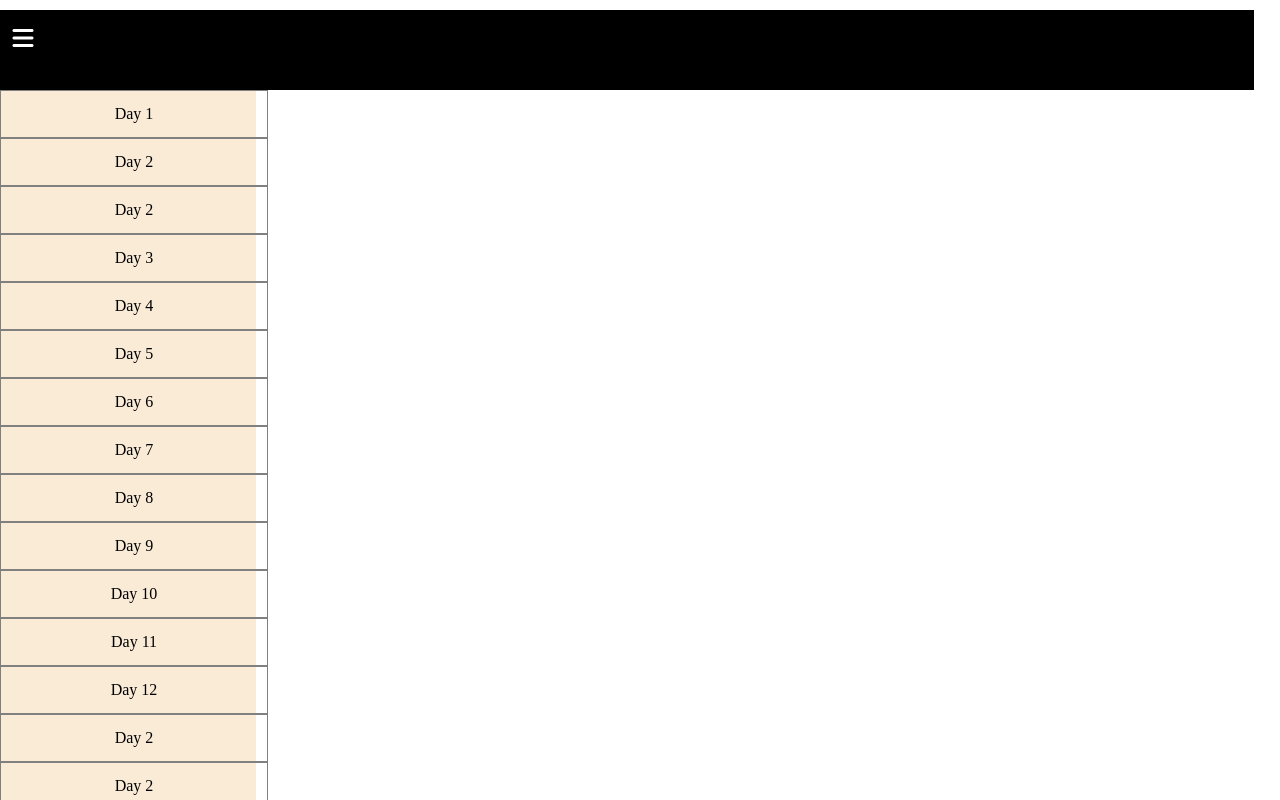
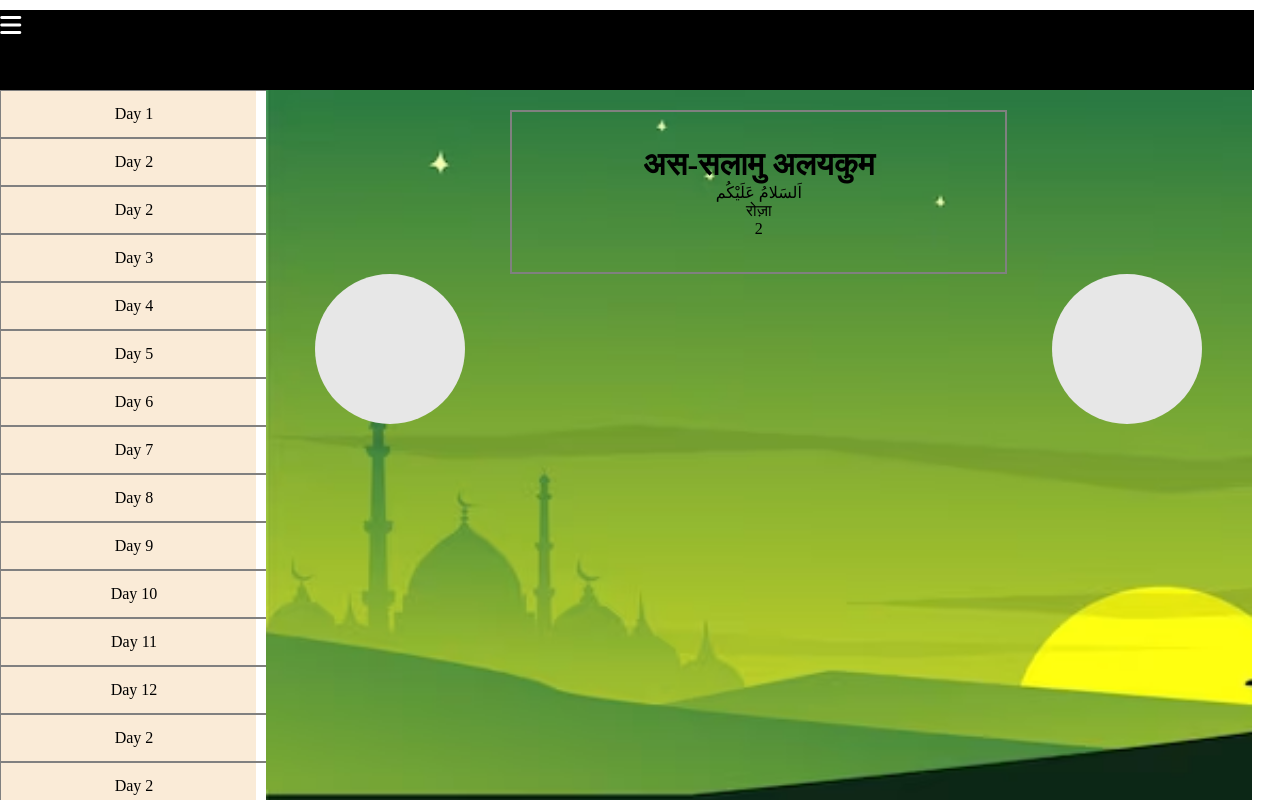
Before and after one commit to JavedALiShamma/Ramadan-Tracker, a plain HTML site: page index.html in a window 1280 px wide. Shown: the top 800 px of the page. Drawn offline with nearby package versions, Linux system fonts and the light colour scheme.

Commit message:
New version

```diff
--- a/index.html
+++ b/index.html
@@ -16,9 +16,13 @@
             <i class="fa-solid fa-bars"></i>
             </span>
         </div>
+        <div class="logo-image">
+            <!-- <img src="mosque-image.png" alt=""> -->
+        </div>
     </nav>
+    <div class="hero-main">
         <div class="days-col">
-        <div class="day-sec">Day 1</div>
+            <div class="day-sec">Day 1</div>
         <div class="day-sec" id="day-1">Day 2</div>
         <div class="day-sec" id="day-2">Day 2</div>
         <div class="day-sec" id="day-3">Day 3</div>
@@ -49,7 +53,20 @@
         <div class="day-sec" id="day-1">Day 2</div>
         <div class="day-sec" id="day-1">Day 2</div>
     </div>
+    <div class="daysTracker">
+        <div class="rozaDay-tracker"><h1>अस-सलामु अलयकुम </h1>
+            <p class="arabic-salam">اَلسَلامُ عَلَيْكُم</p>
+            <p> रोज़ा</p>
+            <p id="roza-number"></p>
+            <!-- <img src="Ramadan-Kareem.png" alt=""> -->
+        </div>
+        <div class="rozatime-tracker">
+            <div class="roza-clock" id="roza-shuru"></div>
+            <div class="roza-clock" id="roza-ifatar"></div>
+        </div>
     </div>
+</div>
+</div>
     <script src="script.js"></script>
 </body>
 </html>
--- a/script.js
+++ b/script.js
@@ -6,3 +6,12 @@ dragIndicator.addEventListener("click",function(){
  let daysCol=document.querySelector(".days-col");
  daysCol.classList.toggle("display-off");
 })
+// Here we need a API to calculate the date of the system
+// Step 1 we need the date
+const dateToday=new Date();
+// Now we have to check the following
+if(dateToday.getDate()==24 && (dateToday.getMonth()+1)==2){
+    /// Here we need to add roza Day now
+    let rozaNumber=document.getElementById("roza-number");
+    rozaNumber.innerHTML="2";
+}
--- a/style.css
+++ b/style.css
@@ -14,10 +14,69 @@
     background-color: antiquewhite;
     height: 90vh;
 }
+.logo-image{
+    width: 20%;
+    background-color:transparent;
+    height: 40px;
+    border-image: auto;
+}
+.logo-image>image{
+    block-size: auto;
+}
+.hero-main{
+    width: 100vw;
+    height: 100vh;
+    display: flex;
+}
+.daysTracker{
+    margin-left: 10px;
+    height: 100vh;
+    width:77%;
+    background-color: bisque;
+    background-image:url("background-image.avif");
+    background-size: cover;
+    /* filter: blur(2px);
+    -webkit-filter: blur(2px); */
+    display: flex;
+    overflow: hidden;
+    flex-direction: column;
+    align-items: center;
+    justify-content: center;
+    justify-content: flex-start;
+}
+.rozaDay-tracker{
+    width: 50%;
+    height: 20%;
+    margin-top: 2%;
+    border: 2px solid grey;
+    overflow: hidden;
+    background-color: transparent;
+    display: flex;
+    align-items: center;
+    justify-content: center;
+    flex-direction: column;
+}
+.rozaDay-tracker>img{
+    width: 150px;
+    aspect-ratio: 3/2;
+    object-fit: contain;
+    mix-blend-mode:color-burn;
+}
+.rozatime-tracker{
+    width: 90%;
+    display: flex;
+    justify-content: space-between;
+}
+.roza-clock{
+    width: 150px;
+    height: 150px;
+    border-radius: 50%;
+    background-color:#e7e7e7;
+
+}
 .dropper span{
     padding-top: 15px;
     color: white;
-
 }
 #drag_indicator{
     font-size: x-large;
@@ -25,6 +84,7 @@
     cursor: pointer;
 }
 .head-nav{
+    display: flex;
     margin-top: 10px;
     width: 98vw;
     height: 10%;
@@ -38,6 +98,7 @@
     display: flex;
     justify-content: center;
     align-items: center;
+    cursor: pointer;
 }
 .display-off{
     display:none !important;
```
Also changed, not shown: Ramadan-Kareem.png (added), background-image.avif (added), mosque-image.png (added).
